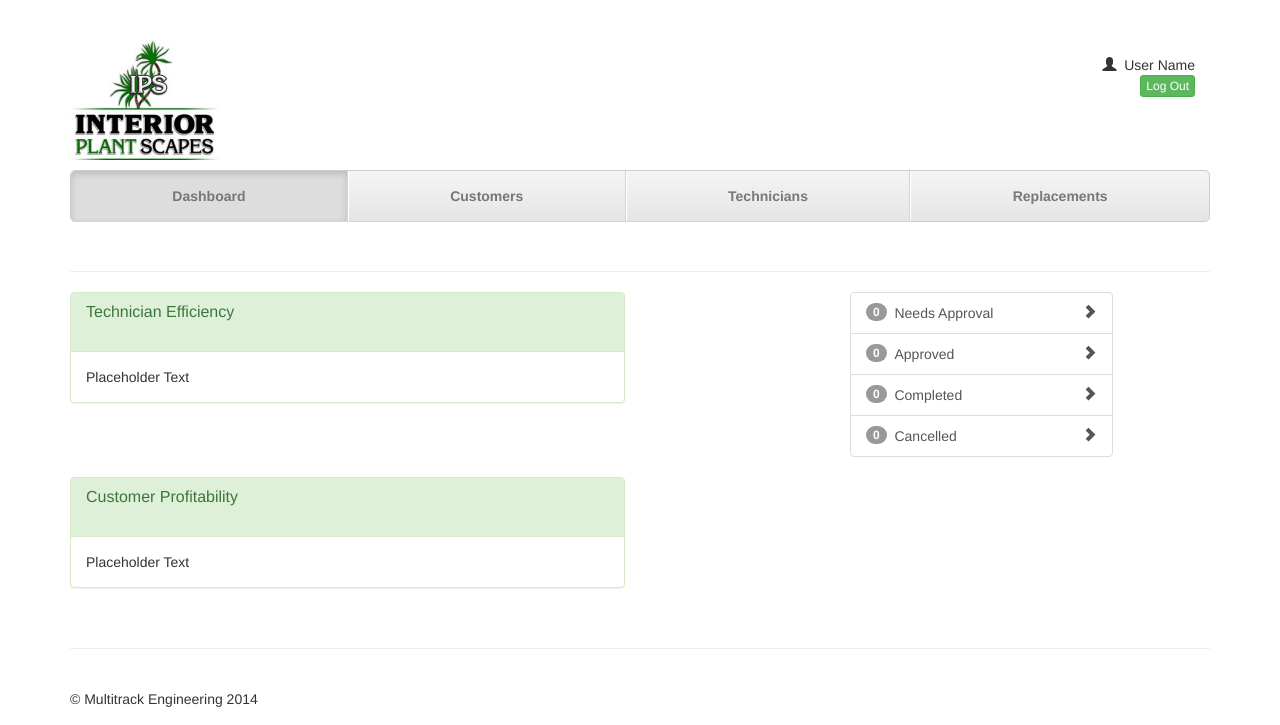
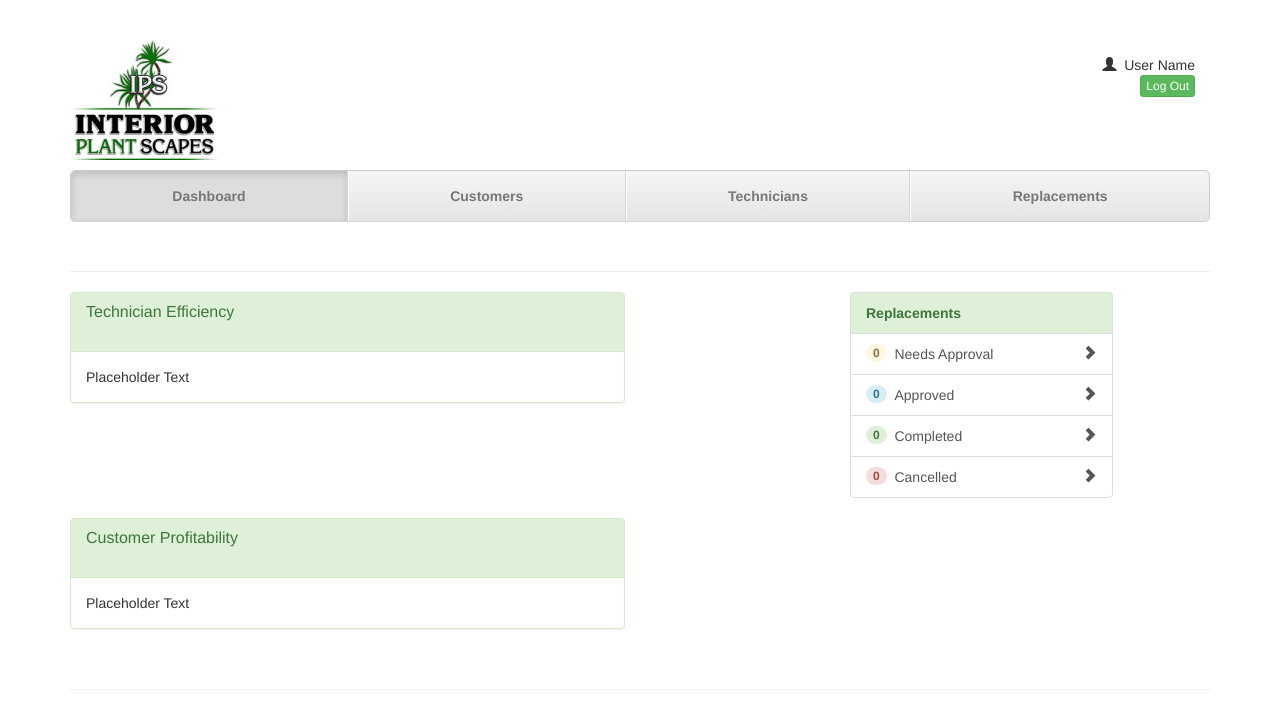
Before and after one commit to lmcarboneau/softwarespecs, a PHP site: page /dashboard.php in a window 1280 px wide. Shown: the top 725 px of the page. Run offline with PHP 8.4, Linux system fonts and the light colour scheme; data that the repository does not hold is empty.

Commit message:
dashboard.php formatting

```diff
--- a/dashboard.php
+++ b/dashboard.php
@@ -84,23 +84,24 @@
 		</div>
 		<div class="col-sm-3">
           <div class="list-group">
+          	<a class="list-group-item list-group-item-success"><b>Replacements</b></a>
             <a href="replacements.php?status=0" class="list-group-item">
-			<span class="badge pull-left"><?php echo $needsApproval;?></span>
+			<span class="badge pull-left alert-warning"><?php echo $needsApproval;?></span>
 			&nbsp;&nbsp;Needs Approval
 			<span class="glyphicon glyphicon-chevron-right pull-right"></span>
 			</a>
             <a href="replacements.php?status=1" class="list-group-item">
-			<span class="badge pull-left"><?php echo $approved;?></span>
+			<span class="badge pull-left alert-info"><?php echo $approved;?></span>
 			&nbsp;&nbsp;Approved
 			<span class="glyphicon glyphicon-chevron-right pull-right"></span>
 			</a>
             <a href="replacements.php?status=2" class="list-group-item">
-			<span class="badge pull-left"><?php echo $completed;?></span>
+			<span class="badge pull-left alert-success"><?php echo $completed;?></span>
 			&nbsp;&nbsp;Completed
 			<span class="glyphicon glyphicon-chevron-right pull-right"></span>
 			</a>
             <a href="replacements.php?status=3" class="list-group-item">
-			<span class="badge pull-left"><?php echo $cancelled;?></span>
+			<span class="badge pull-left alert-danger"><?php echo $cancelled;?></span>
 			&nbsp;&nbsp;Cancelled
 			<span class="glyphicon glyphicon-chevron-right pull-right"></span>
 			</a>
```
